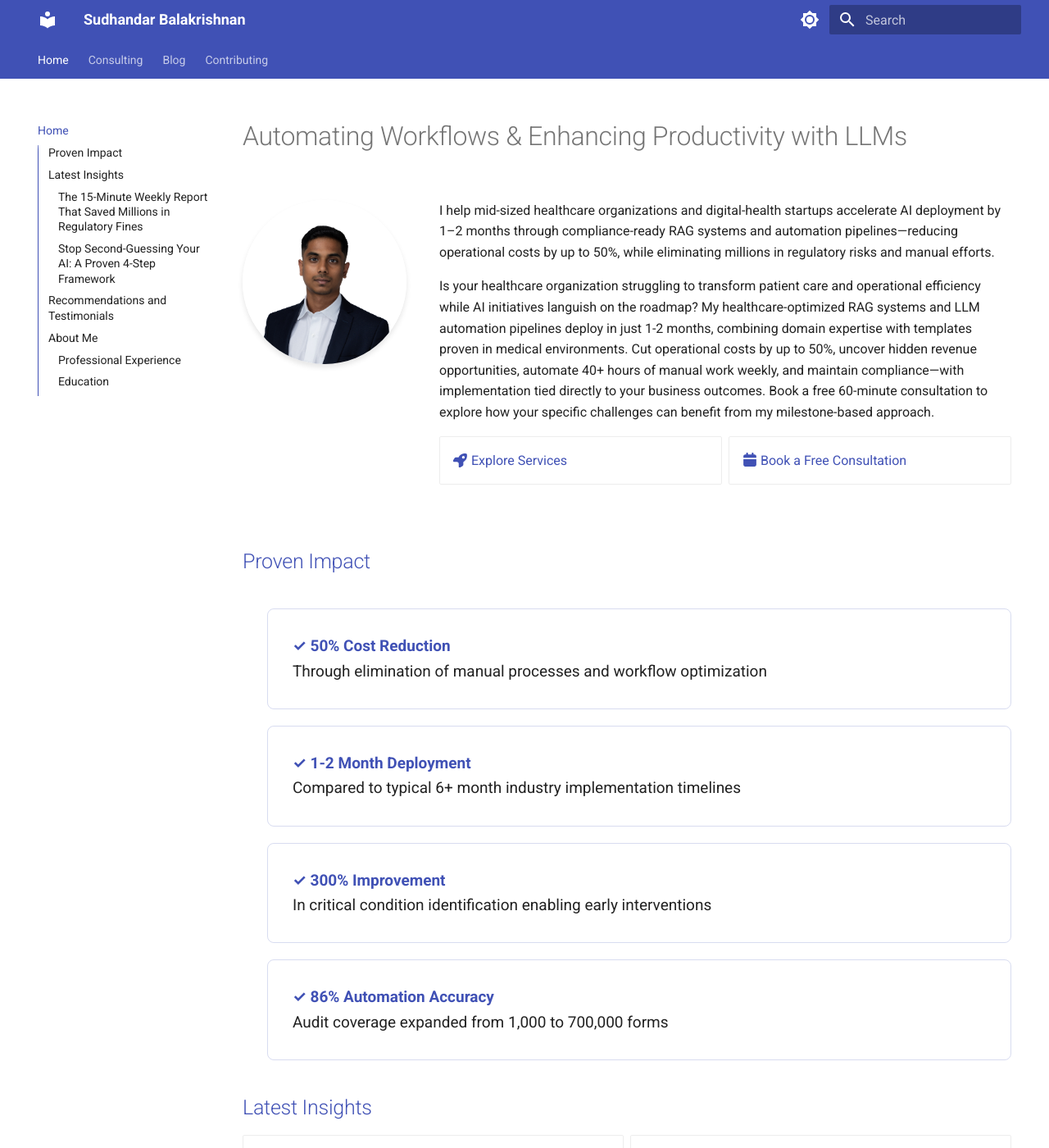
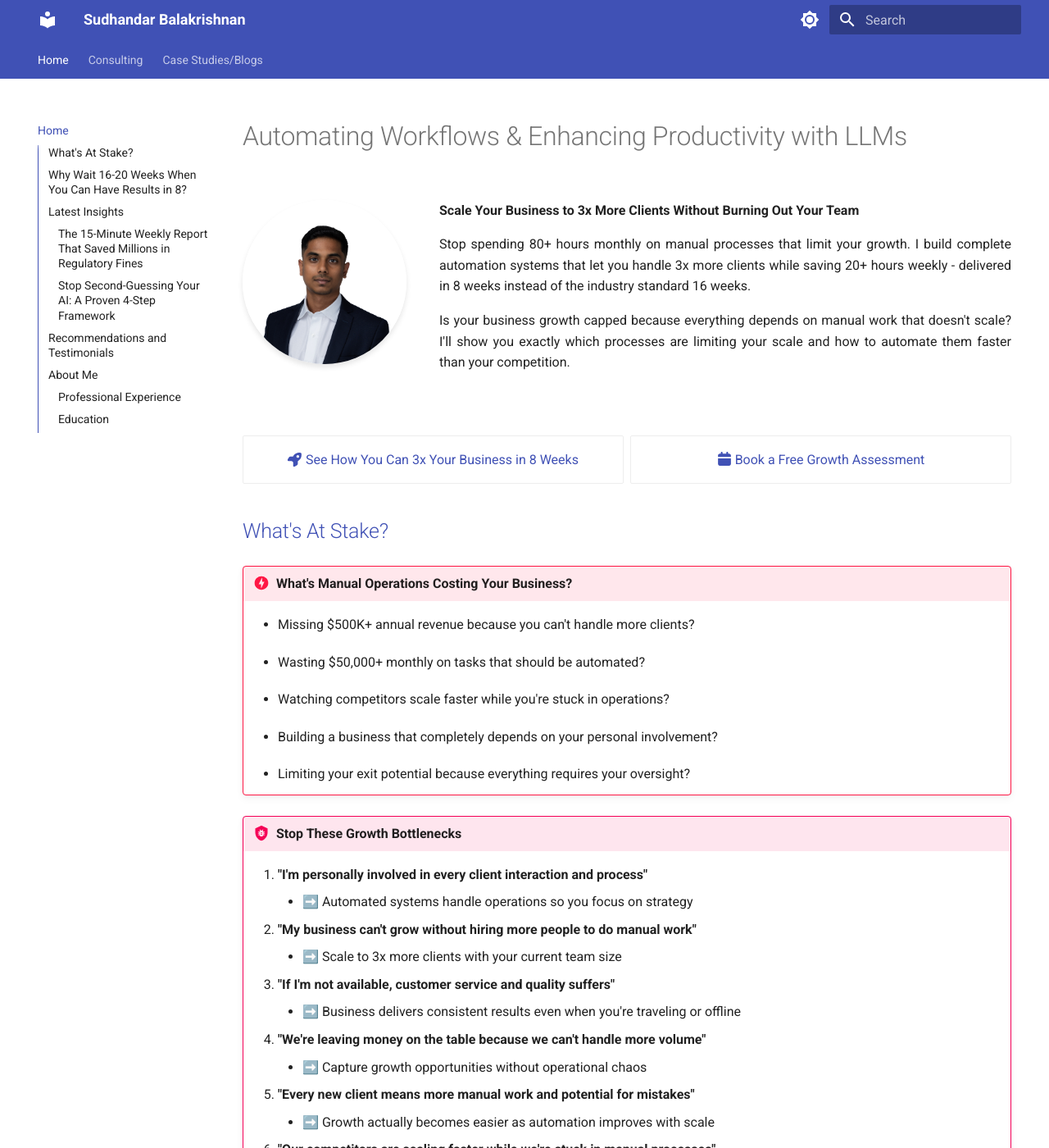
Before and after one commit to Sudhandar/blog, an MkDocs documentation site: the page built from docs/index.md, in a window 1280 px wide and 1400 px high. Shown: the whole window at 82% size. Built offline with MkDocs 1.6.1 and Material for MkDocs 9.7.7, drawn with Linux system fonts in a browser that asks for light colours; comment, search, counter and statistics services are not loaded; some of the changed text lies outside the part shown.

Commit message:
new strategy

```diff
--- a/docs/consulting.md
+++ b/docs/consulting.md
@@ -1,16 +1,77 @@
-# AI Consulting Services for Leaders
+# AI Consulting Services for Business Growth
 
-## I work with leaders trying to achieve the following value metrics:
+## My Proven 3-Step System:
 
-- **Time-to-Market:** Launch 3-6 months earlier than internal timelines
-- **Development Costs:** Save $50K-250K in development resources
-- **Quality Improvement:** Improve accuracy/performance by 35-65%
-- **Technical Debt:** Reduce future technical debt by $75K-400K
-- **Automation Savings:** Automate 15-40 hours of manual work weekly
-- **System Performance:** Improve system response time by 40-70%
+### Step 1: Discovery & Strategy
 
-[Request a Consultation](mailto:sudhandar@gmail.com){: .cta-button }
-[:fontawesome-solid-calendar: Schedule a Call](https://cal.com/sudhandar/discoverycall){: .cta-button}
+**Growth Assessment Call**
+
+- Assess if we're the right fit for your business goals
+- Audit your current manual processes during our conversation
+- Identify high-impact automation opportunities that could drive growth
+
+**Deep Analysis & Planning**
+
+- Map your complete client journey and pinpoint bottlenecks limiting growth
+- Calculate the ROI potential of each automation opportunity
+- Create your custom automation roadmap with priority ranking
+- Design the technical architecture for your specific needs
+
+**Deliverable: Complete automation strategy document with implementation timeline and ROI projections**
+
+!!! info "This entire phase is provided at no cost to ensure we're the perfect fit before any commitment. Upon approval of the strategy, we proceed with the formal agreement and implementation"
+
+### Step 2: Core Automation Build
+
+- Build automated workflow systems for your highest-impact processes
+- Implement intelligent reporting systems for managers and individual performance tracking
+- Set up error monitoring and notification systems
+
+**Deliverable: Fully functional automation system handling your core operations**
+
+### Step 3: Scale & Optimize
+
+- Deploy automation across all client-facing processes
+- Train your team on system maintenance and optimization
+- Implement performance monitoring protocols
+- Document SOPs for seamless operation without your oversight
+
+**Deliverable: Complete handover with training, documentation, and 60-day post implementation support**
+
+## How It Works
+
+- **Free Growth Assessment Call** - Audit your processes and determine fit
+- **1-Week Strategy Development** - Create your custom automation roadmap
+- **Strategy Review & Agreement** - Approve the plan and formalize the engagement
+- **8-Week Implementation** - Build and deploy your automation systems
+- **Full Handover** - Handover the system to your team and provide 60-day post implementation support
+
+
+## Business Transformation Outcomes
+
+### Current State:
+
+- Business leaders/Founders spending 80+ hours monthly on operational tasks
+- Business growth limited by personal capacity
+- Manual processes breaking during busy periods
+- Team burned out from repetitive administrative work
+- Unable to scale without hiring more staff
+
+### Future State in 8 Weeks:
+
+- Automated systems capable of handling 3x more clients seamlessly
+- Business leaders/Founders focused on strategy and growth opportunities
+- Consistent service delivery regardless of team availability
+- Team energized and focused on high-value client work
+- Business ready to scale without operational constraints
+
+<div class="grid cards" markdown>
+
+- [:fontawesome-solid-envelope: Request a Consultation](mailto:sudhandar@gmail.com)
+- [:fontawesome-solid-calendar: Book a Free Growth Assessment Call](https://cal.com/sudhandar/discoverycall)
+
+</div>
+
 
 ## Recommendations and Testimonials
 
@@ -38,16 +99,18 @@ He is a fantastic team player. He is dependable, collaborative, and always willi
 
 ## Engagements and Pricing
 
-!!! info "Custom Solutions"
-    Each engagement is tailored to your specific needs and goals. Typical engagements include:
+<div class="custom-section" id="engagements-and-pricing-section" markdown="1">
 
-- **Core Implementation:** From $10,000 - Deliver the essential solution with core functionality
-- **Comprehensive Implementation:** From $21,000 - Full-featured solution with optimization
-- **Enterprise Implementation:** From $36,000 - Enterprise-grade solution with ongoing support
+!!! success "Custom Proposals"
 
-Contact me to discuss the best engagement model for your organization.
+    - **Each engagement is customized based on your business size, complexity, and growth goals.**
+    - **After our free growth assessment call, I'll provide a detailed proposal with fixed pricing based on the specific value we'll create for your business.**
 
-<div class="button-group" markdown>
-[Request a Consultation](mailto:sudhandar@gmail.com){: .cta-button }
-[:fontawesome-solid-calendar:   Schedule a Call](https://cal.com/sudhandar/discoverycall){: .cta-button}
 </div>
+
+<div class="grid cards" markdown>
+
+- [:fontawesome-solid-envelope: Request a Consultation](mailto:sudhandar@gmail.com)
+- [:fontawesome-solid-calendar: Book a Free Growth Assessment Call](https://cal.com/sudhandar/discoverycall)
+
+</div>
--- a/docs/index.md
+++ b/docs/index.md
@@ -4,40 +4,82 @@
 <img src="assets/profile.jpg" alt="Sudhandar Balakrishnan" class="profile-photo">
 <div class="profile-content" markdown>
 
-I help mid-sized healthcare organizations and digital-health startups accelerate AI deployment by 1–2 months through compliance-ready RAG systems and automation pipelines—reducing operational costs by up to 50%, while eliminating millions in regulatory risks and manual efforts.
+**Scale Your Business to 3x More Clients Without Burning Out Your Team**
 
-Is your healthcare organization struggling to transform patient care and operational efficiency while AI initiatives languish on the roadmap? My healthcare-optimized RAG systems and LLM automation pipelines deploy in just 1-2 months, combining domain expertise with templates proven in medical environments. Cut operational costs by up to 50%, uncover hidden revenue opportunities, automate 40+ hours of manual work weekly, and maintain compliance—with implementation tied directly to your business outcomes. Book a free 60-minute consultation to explore how your specific challenges can benefit from my milestone-based approach.
+Stop spending 80+ hours monthly on manual processes that limit your growth. I build complete automation systems that let you handle 3x more clients while saving 20+ hours weekly - delivered in 8 weeks instead of the industry standard 16 weeks.
+
+Is your business growth capped because everything depends on manual work that doesn't scale?
+I'll show you exactly which processes are limiting your scale and how to automate them faster than your competition.
+
+</div>
+</div>
 
 <div class="grid cards" markdown>
 
-- [:fontawesome-solid-rocket: Explore Services](consulting.md)
-- [:fontawesome-solid-calendar: Book a Free Consultation](https://cal.com/sudhandar/discoverycall)
+- [:fontawesome-solid-rocket: See How You Can 3x Your Business in 8 Weeks](consulting.md)
+- [:fontawesome-solid-calendar: Book a Free Growth Assessment](https://cal.com/sudhandar/discoverycall)
 
 </div>
-</div>
+
+## What's At Stake? {: #whats-at-stake }
+
+<div class="custom-section" id="what-is-at-stake-section" markdown="1">
+
+!!! danger "What's Manual Operations Costing Your Business?"
+    - Missing $500K+ annual revenue because you can't handle more clients?
+    - Wasting $50,000+ monthly on tasks that should be automated?
+    - Watching competitors scale faster while you're stuck in operations?
+    - Building a business that completely depends on your personal involvement?
+    - Limiting your exit potential because everything requires your oversight?
 </div>
 
-## Proven Impact {: #proven-impact }
+<div class="custom-section" id="growth-bottlenecks-section" markdown="1">
 
-<div class="results-grid" markdown>
+!!! bug "Stop These Growth Bottlenecks"
 
-- **✓ 50% Cost Reduction**
+    1. **"I'm personally involved in every client interaction and process"**
+        - ➡️ Automated systems handle operations so you focus on strategy
+    2. **"My business can't grow without hiring more people to do manual work"**
+        - ➡️ Scale to 3x more clients with your current team size
+    3. **"If I'm not available, customer service and quality suffers"**
+        - ➡️ Business delivers consistent results even when you're traveling or offline
+    4. **"We're leaving money on the table because we can't handle more volume"**
+        - ➡️ Capture growth opportunities without operational chaos
+    5. **"Every new client means more manual work and potential for mistakes"**
+        - ➡️ Growth actually becomes easier as automation improves with scale
+    6. **"Our competitors are scaling faster while we're stuck in manual processes"**
+        - ➡️ Leapfrog competition with automated operations they can't match
+</div>
 
-    Through elimination of manual processes and workflow optimization
+## Why Wait 16-20 Weeks When You Can Have Results in 8?
 
-- **✓ 1-2 Month Deployment**
+<div class="custom-section" id="why-wait-section" markdown="1">
 
-    Compared to typical 6+ month industry implementation timelines
-
-- **✓ 300% Improvement**
-
-    In critical condition identification enabling early interventions
-
-- **✓ 86% Automation Accuracy**
-
-    Audit coverage expanded from 1,000 to 700,000 forms
+!!! success "While other businesses spend 4-5 months planning and implementing, you'll be scaling to 3x capacity and capturing market share they're still preparing for"
+    - **Industry Standard:** 16-20 weeks for automation implementation
+    - **My Delivery:** 8 weeks to complete transformation
+    - **Your Advantage:** Start seeing ROI months ahead of competitors
 
 </div>
+
+<div class="custom-section" id="what-you-will-achieve-section" markdown="1">
+
+!!! tip "What You'll Achieve:"
+    - **✓ Scale to 3x more clients** - Handle growth without proportional staff increases
+    - **✓ Save 10+ hours weekly** - Eliminate personal involvement in routine operations
+    - **✓ 8-week implementation** - Start scaling months before competitors
+    - **✓ Business runs without you** - Travel, take time off, focus on strategy
+    - **✓ Capture growth opportunities** - Never turn away business due to capacity limits
+</div>
+
+<div class="grid cards" markdown>
+
+- [:fontawesome-solid-rocket: See How You Can 3x Your Business in 8 Weeks](consulting.md)
+- [:fontawesome-solid-calendar: Book a Free Growth Assessment](https://cal.com/sudhandar/discoverycall)
+
+
+</div>
+
 
 ## Latest Insights {: #latest-insights }
 
@@ -89,16 +131,13 @@ He is a fantastic team player. He is dependable, collaborative, and always willi
 
 ## About Me {: #about-me }
 
-About Me
+I Fix Broken Business Operations That Limit Growth.If your business growth is capped because everything depends on manual work, I build automation systems that change that. You get 3x more client capacity. Your team gets their time back. Your business runs without you.
 
-I transform healthcare data into actionable intelligence that cuts operational costs by up to 50% while eliminating regulatory risks. With specialized expertise in RAG systems and LLM automation pipelines, I've helped healthcare organizations process 300,000+ patient profiles and achieve 86% automation accuracy—all delivered 1-2 months faster than internal timelines.
-
-
-After delivering significant results in enterprise healthcare AI implementations, I'm now bringing these proven approaches directly to organizations as an independent consultant.
+In my previous work experience, I transformed healthcare data into actionable intelligence that cuts operational costs by up to 50% while eliminating regulatory risks. I've helped healthcare organizations process 300,000+ patient profiles and achieve 86% automation accuracy with projects delivered 1-2 months faster than internal timelines.
 
 ### Professional Experience
 
-- **Data Scientist II at Loblaw Companies Limited, Canada**
+- **Data Scientist II at Loblaw Companies Limited**
     - Delivered 300,000+ personalized patient profiles that enabled targeted health recommendations, increasing patient engagement and improving long-term care outcomes
 
     - Automated medication review audits using GenAI, expanding coverage from 1,000 to 700,000 forms—enabling healthcare providers to identify high-risk patients 86% faster
@@ -117,12 +156,3 @@ After delivering significant results in enterprise healthcare AI implementations
 ### Education
 
 - **Masters in Computer Engineering Specializing in Artificial Intelligence**, Queen's University, Canada
-    - Thesis: "Prefix tuning language models on noisy financial data"
-
-
-<div class="grid cards" markdown>
-
-- [:fontawesome-solid-rocket: Explore Services](consulting.md)
-- [:fontawesome-solid-calendar: Book a Free Consultation](https://cal.com/sudhandar/discoverycall)
-
-</div>
--- a/docs/stylesheets/extra.css
+++ b/docs/stylesheets/extra.css
@@ -231,3 +231,52 @@
     margin-left: 0;
     display: block;
 }
+
+/* Section-specific font sizes */
+#growth-bottlenecks-section .md-admonition__content ul li,
+#why-wait-section .md-admonition__content ul li,
+#what-you-will-achieve-section .md-admonition__content ul li,
+#why-wait-section .md-admonition__content p {
+    font-size: 0.8rem;
+}
+
+#what-is-at-stake-section .md-admonition__content ul li {
+    font-size: 0.8rem;
+}
+
+/* Diagnostic - this should make ALL text in these sections huge */
+#growth-bottlenecks-section *,
+#what-is-at-stake-section *,
+#why-wait-section *,
+#what-you-will-achieve-section * {
+    font-size: 0.8rem;
+}
+
+/* Center text in grid cards */
+.grid.cards .md-typeset {
+    text-align: center;
+}
+
+.grid.cards li {
+    text-align: center;
+}
+
+.profile-content {
+    text-align: justify;
+}
+
+#growth-bottlenecks-section {
+    text-align: justify;
+}
+
+#what-is-at-stake-section {
+    text-align: justify;
+}
+
+#why-wait-section {
+    text-align: justify;
+}
+
+.md-typeset p {
+    text-align: justify;
+}
--- a/mkdocs.yml
+++ b/mkdocs.yml
@@ -44,16 +44,15 @@ markdown_extensions:
 nav:
   - Home: index.md
   - Consulting: consulting.md
-  - Blog:
-      - Case Study:
+  - Case Studies/Blogs:
+      - Case Studies:
           - "The 15-Minute Weekly Report That Saved Millions in Regulatory Fines": blog/compliance-pipeline-blog-markdown.md
           - "Steal this LLM Workflow to book 60% more calls in your LinkedIn Outreach": blog/linkedin-outreach-overview.md
           - "Increasing Patient Condition Identification by 300% Using AI: A 6-Step Framework": blog/condition-identification-blog.md
-      - Blog:
+      - Blogs:
           - "Stop Second-Guessing Your AI: A Proven 4-Step Framework to Quantify Trust and Accelerate Deployments": blog/llm-eval-blog.md
           - "How to Debug Your RAG Before It's Too Late": blog/rag-retrieval-blog.md
-  - Contributing:
-      - "Adding a New Blog Post": adding-new-blog.md
+
 
 extra:
   social:
```
Also changed, not shown: adding-new-blog.md (renamed from docs/adding-new-blog.md), 3 other files.
